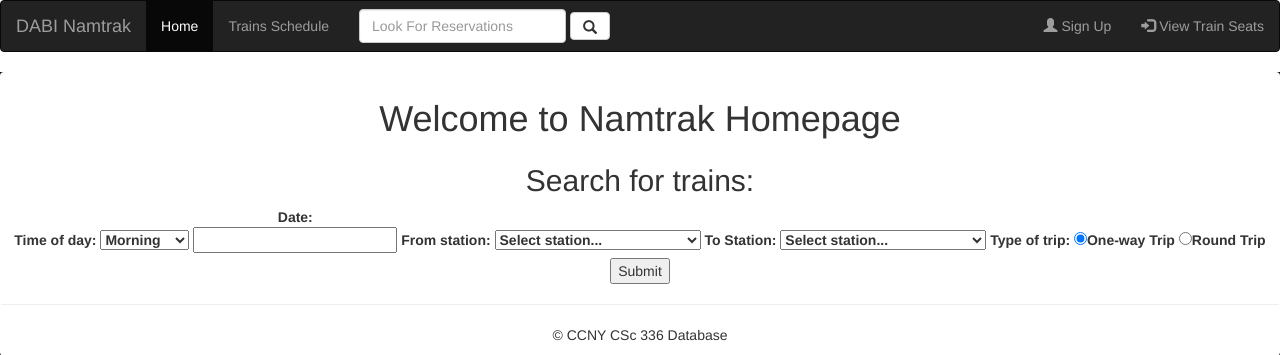
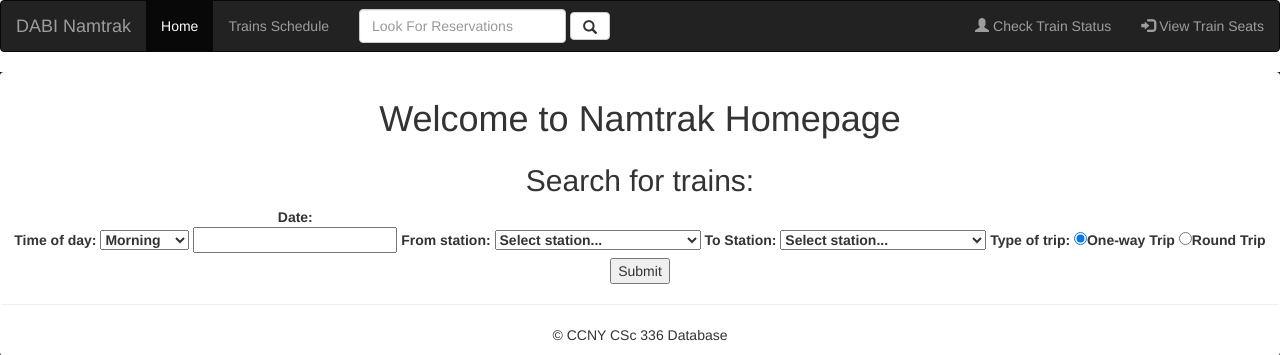
Before and after one commit to batistan/Dabi, a Flask app: page / in a window 1280 px wide. Shown: the top 355 px of the page. Run offline with Flask 2, Linux system fonts and the light colour scheme; data comes from the database, SQL or seed files in the repository; some libraries are stand-ins or nearby versions; some web fonts are replaced.

Commit message:
remove reverse station listing, change signup to train status

```diff
--- a/dabi_app/app/templates/check_schedule.html
+++ b/dabi_app/app/templates/check_schedule.html
@@ -93,7 +93,7 @@
             <select name="endstation" required>
               <!-- line below isn't the cause of the error-->
               <option value="default" selected="selected">Select station...</option>
-                {% for station in reverse_stations %}
+                {% for station in all_stations %}
                 <option value= "{{station['station_code']}}"> {{station['station_name']}}</option>
               {% endfor %}
             </select>
--- a/dabi_app/app/templates/index.html
+++ b/dabi_app/app/templates/index.html
@@ -101,7 +101,7 @@
             <select name="endstation" required>
               <!-- line below isn't the cause of the error-->
               <option value="default" selected="selected">Select station...</option>
-              {% for station in reverse_stations %}
+              {% for station in all_stations %}
                 <option value= "{{station['station_code']}}"> {{station['station_name']}}</option>
               {% endfor %}
             </select>
--- a/dabi_app/app/templates/layout.html
+++ b/dabi_app/app/templates/layout.html
@@ -56,7 +56,7 @@ tr:nth-child(even) {
 
     </ul>
     <ul class="nav navbar-nav navbar-right">
-      <li><a href="signup"><span class="glyphicon glyphicon-user"></span> Sign Up</a></li>
+      <li><a href="{{url_for('train_status')}}"><span class="glyphicon glyphicon-user"></span> Check Train Status </a></li>
       <li><a href="{{url_for('check_seats')}}"><span class="glyphicon glyphicon-log-in"></span> View Train Seats </a></li>
     </ul>
   </div>
--- a/dabi_app/app/views.py
+++ b/dabi_app/app/views.py
@@ -15,14 +15,16 @@ app.secret_key = "donttellanyonemysecret"
 
 def index():
     all_stations = get_all_stations()
-    reverse_stations = reversed(all_stations)
-    return render_template("index.html", all_stations=all_stations, reverse_stations=reverse_stations)
+    return render_template("index.html", all_stations=all_stations)
 
 @app.route('/check_schedule',methods=["GET","POST"])
 def check_schedule():
     all_stations = get_all_stations()
-    reverse_stations = reversed(all_stations)
-    return render_template("check_schedule.html", all_stations=all_stations, reverse_stations=reverse_stations)
+    return render_template("check_schedule.html", all_stations=all_stations)
+
+@app.route('/train_status')
+def train_status():
+    return "Pulling train data..."
 
 @app.route('/train_seats')
 def check_seats():
```
